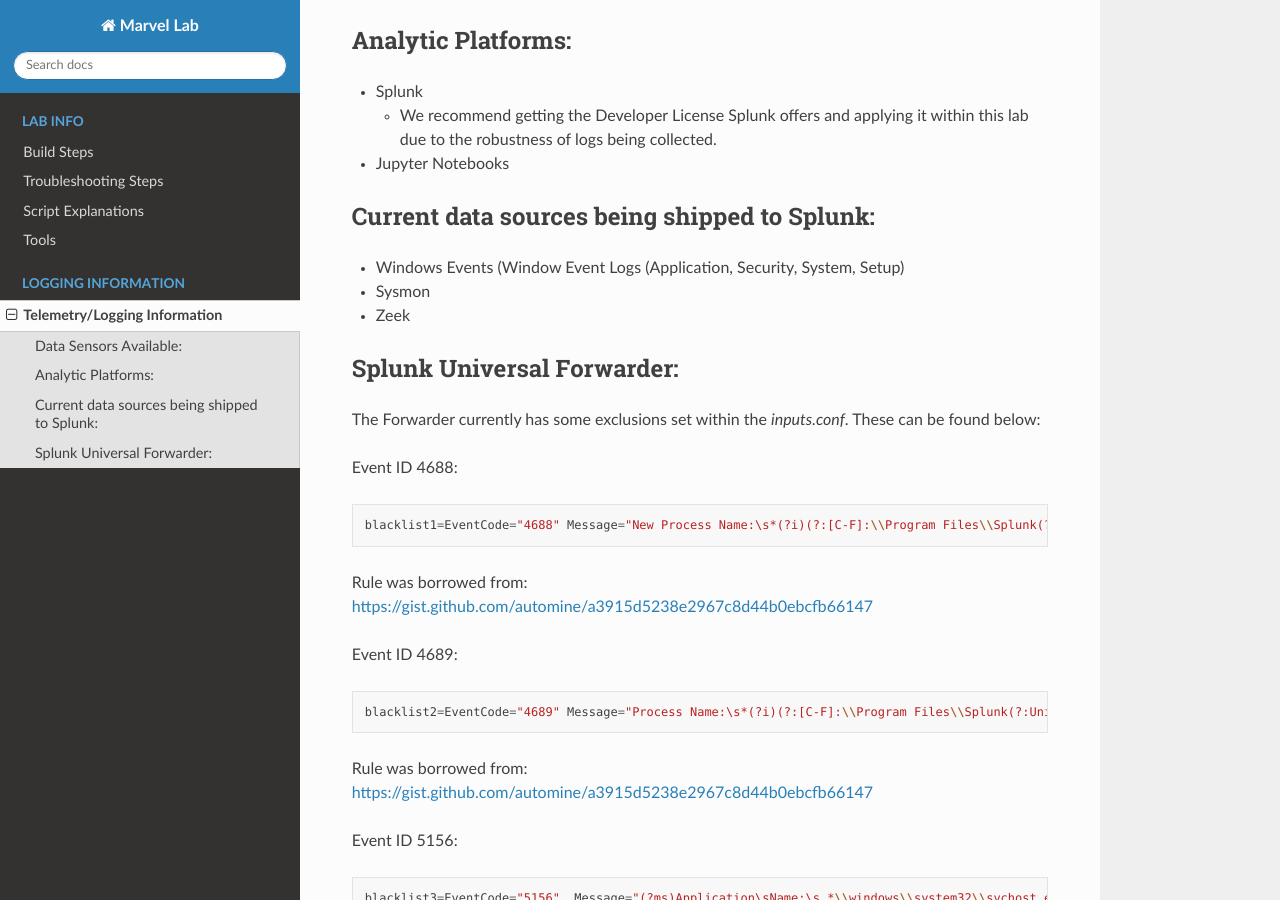
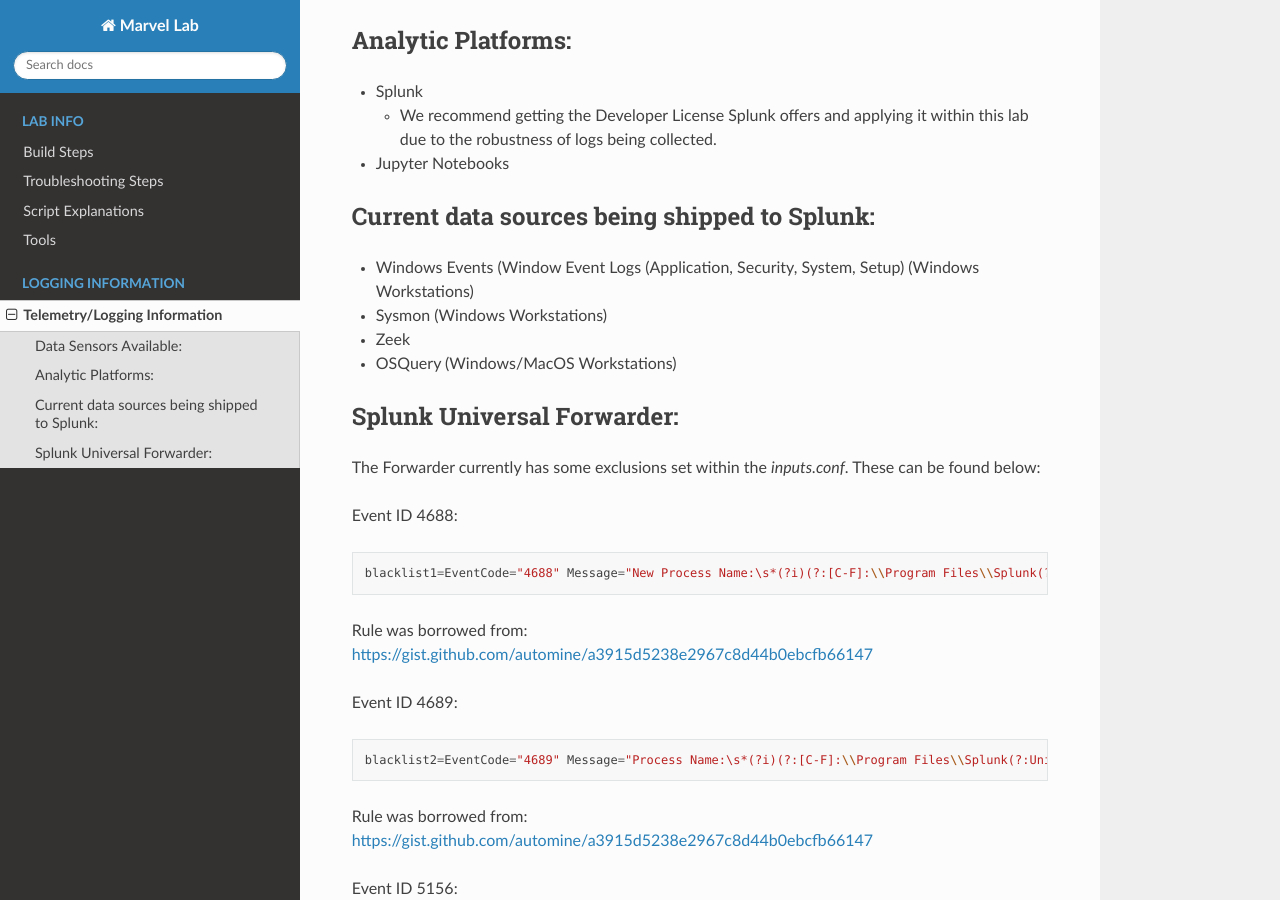
Before and after one commit to jsecurity101/Marvel-Lab, a Sphinx documentation site: the page built from docs/subpages/logging.rst, in a window 1280 px wide and 900 px high, scrolled down 664 px. Built offline with Sphinx 7.4.7 and the Read the Docs theme 2.0.0, drawn with Linux system fonts in a browser that asks for light colours.

Commit message:
Updating documentation...again

```diff
--- a/docs/subpages/logging.rst
+++ b/docs/subpages/logging.rst
@@ -43,9 +43,10 @@
 #############################################
 
 -  Windows Events (Window Event Logs (Application, Security, System,
-   Setup)
--  Sysmon
+   Setup) (Windows Workstations)
+-  Sysmon (Windows Workstations)
 -  Zeek
+- OSQuery (Windows/MacOS Workstations)
 
 .. _Sysmon v11.0: https://docs.microsoft.com/en-us/sysinternals/downloads/sysmon
 .. _Github Gist: https://gist.github.com/jsecurity101/77fbb4d01887af8700b256a612094fe2
```
